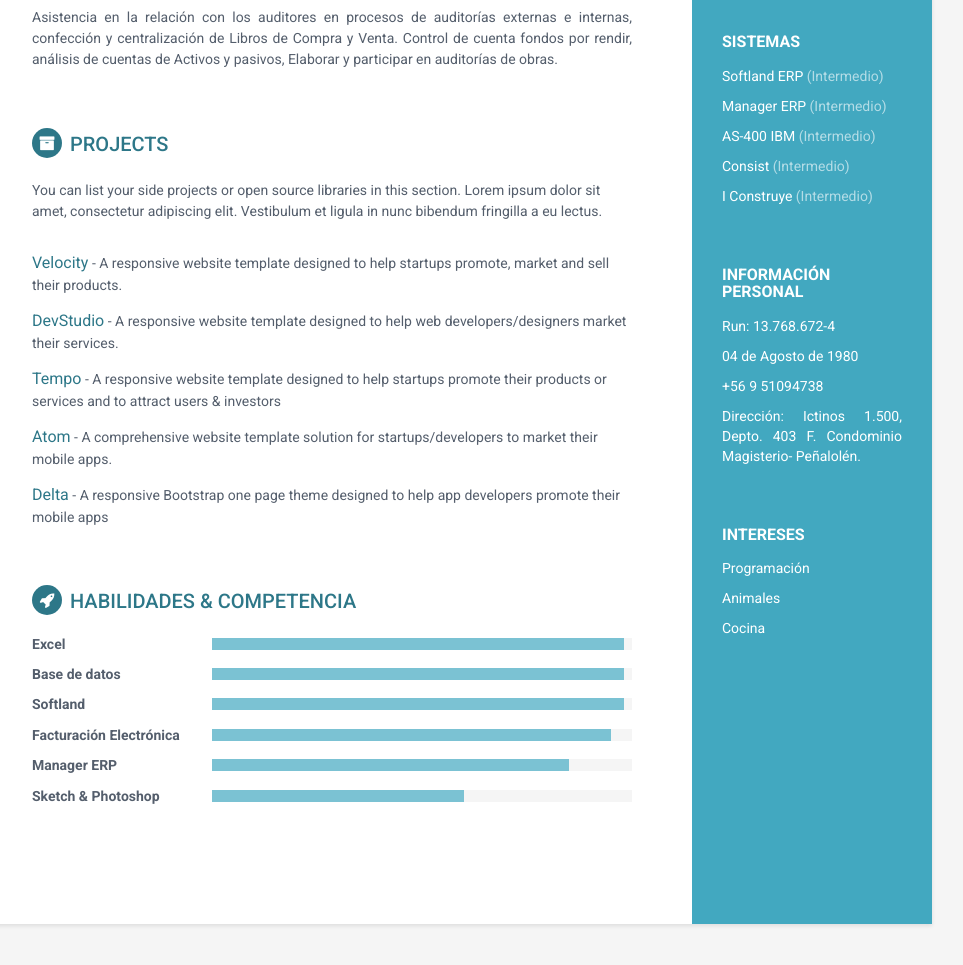
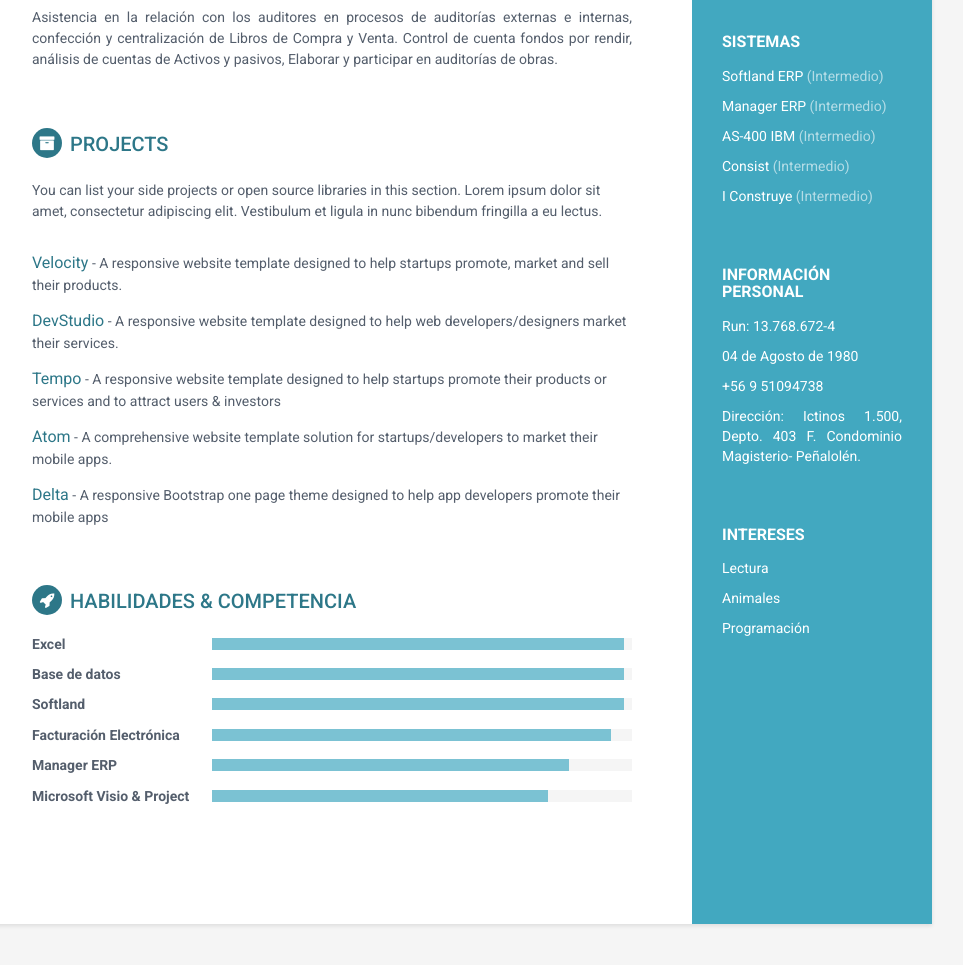
Before and after one commit to hceballos/yo, a plain HTML site: page index.html in a window 1280 px wide. Shown: the part 1095-2060 px from the top of the page, without its empty margins (188-1151 px from the left). Drawn offline with Linux system fonts and the light colour scheme.

Commit message:
Update index.html

```diff
--- a/index.html
+++ b/index.html
@@ -105,9 +105,9 @@
             <div class="interests-container container-block">
                 <h2 class="container-block-title">Intereses</h2>
                 <ul class="list-unstyled interests-list">
+                    <li>Lectura</li>
+                    <li>Animales</li>
                     <li>Programación</li>
-                    <li>Animales</li>
-                    <li>Cocina</li>
                 </ul>
             </div><!--//interests-->
         </div><!--//sidebar-wrapper-->
@@ -254,9 +254,9 @@
                     </div><!--//item-->
 
                     <div class="item">
-                        <h3 class="level-title">Sketch &amp; Photoshop</h3>
+                        <h3 class="level-title">Microsoft Visio &amp; Project</h3>
                         <div class="level-bar">
-                            <div class="level-bar-inner" data-level="60%">
+                            <div class="level-bar-inner" data-level="80%">
                             </div>
                         </div><!--//level-bar-->
                     </div><!--//item-->
```
